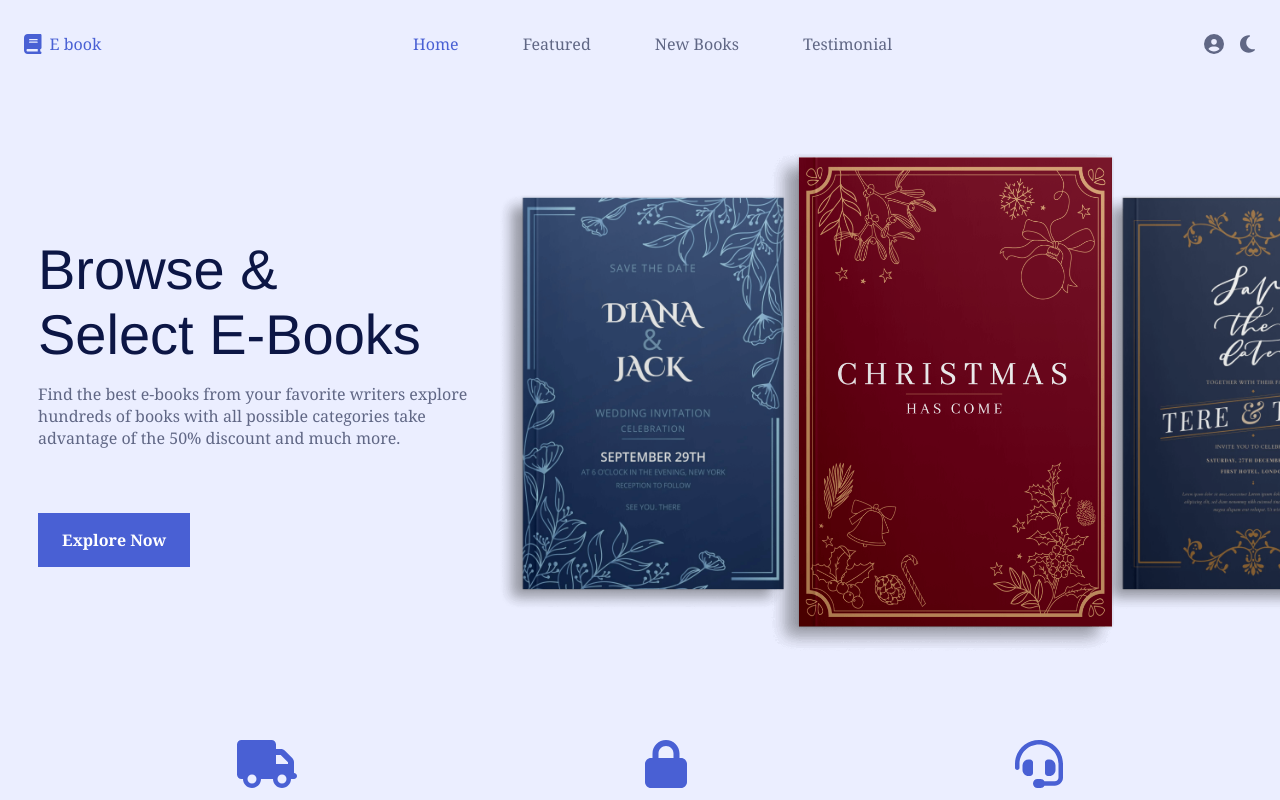
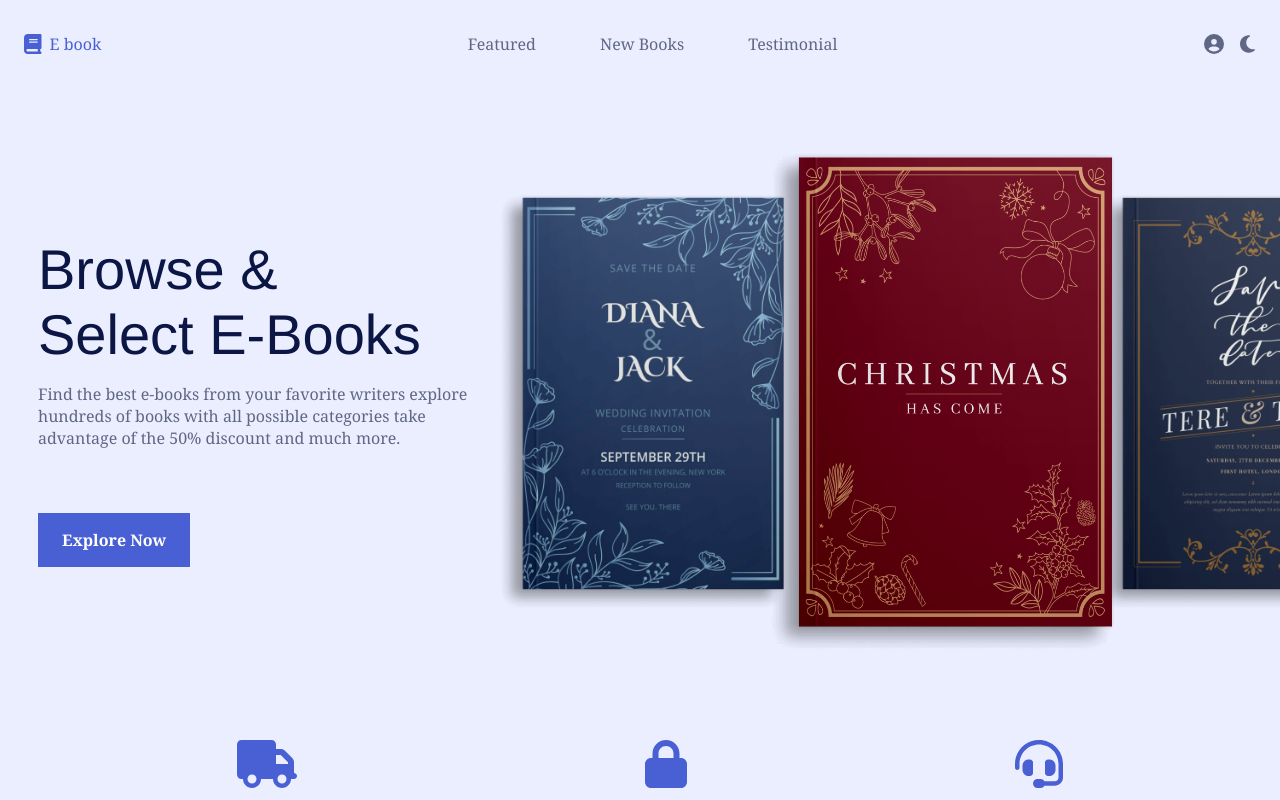
Before and after one commit to Jetmir-Al/LibrariaProjekt, a React (Vite) app in the folder librariaprojekt.client/: page / in a window 1280 px wide. Shown: the top 800 px of the page. Built offline with nearby package versions, Linux system fonts and the light colour scheme.

Commit message:
Changed navbar

```diff
--- a/librariaprojekt.client/src/Components/Navbar.jsx
+++ b/librariaprojekt.client/src/Components/Navbar.jsx
@@ -3,7 +3,7 @@ import React from "react";
 import { useState } from "react";
 import { Link, useLocation } from "react-router-dom";
 import { FontAwesomeIcon } from "@fortawesome/react-fontawesome";
-import { faBook, faCircleUser, faMoon, faReply, faBookBookmark, faBookmark, faHouse} from "@fortawesome/free-solid-svg-icons";
+import { faBook, faCircleUser, faMoon, faReply, faBookBookmark, faBookmark} from "@fortawesome/free-solid-svg-icons";
 import "./navbar.css";
 import SignUp from "../Account/SignUp";
 import LogIn from "../Account/LogIn";
@@ -84,13 +84,6 @@ function Navbar() {
                     <div className="nav_menu">
                         <ul className="nav__list">
 
-                            <li className="nav__item">
-
-                                <Link to="#home" className="nav__link active-link">
-                                    <FontAwesomeIcon className="icon" icon={faHouse} />
-                                    <span>Home</span>
-                                </Link>
-                            </li>
 
                             <li className="nav__item">
                                 <Link to="#featured" className="nav__link">
```
Also changed, not shown: 1 other file (tests, documents, lock files or other folders).
